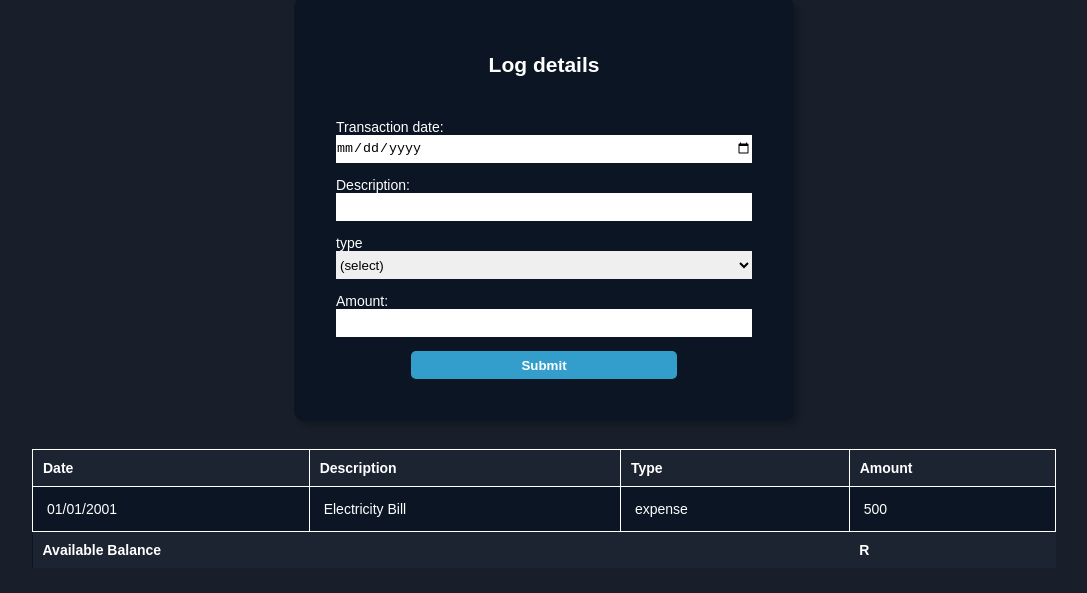
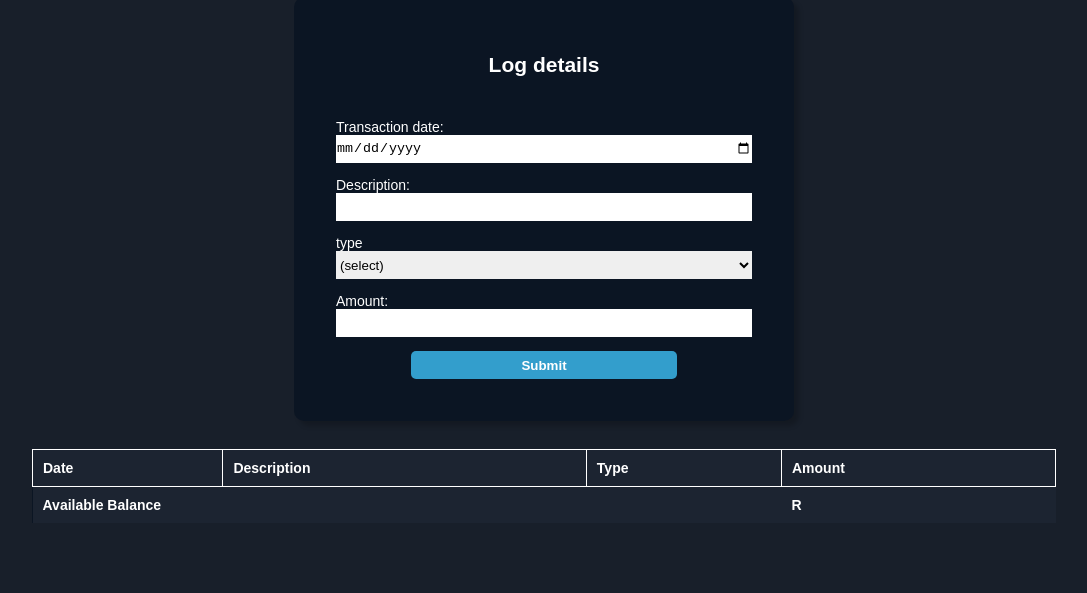
Before and after one commit to notyet346/expense-tracker, a plain HTML site: page index.html in a window 1280 px wide. Shown: the part 91-684 px from the top of the page, without its empty margins (96-1183 px from the left). Drawn offline with Linux system fonts and the light colour scheme.

Commit message:
update index.html

```diff
--- a/index.html
+++ b/index.html
@@ -55,12 +55,6 @@
             </thead>
 
             <tbody id="t-body">
-                <tr>
-                    <td>01/01/2001</td>
-                    <td>Electricity Bill</td>
-                    <td>expense</td>
-                    <td>500</td>
-                </tr>
             </tbody>
 
             <tfoot>
```
